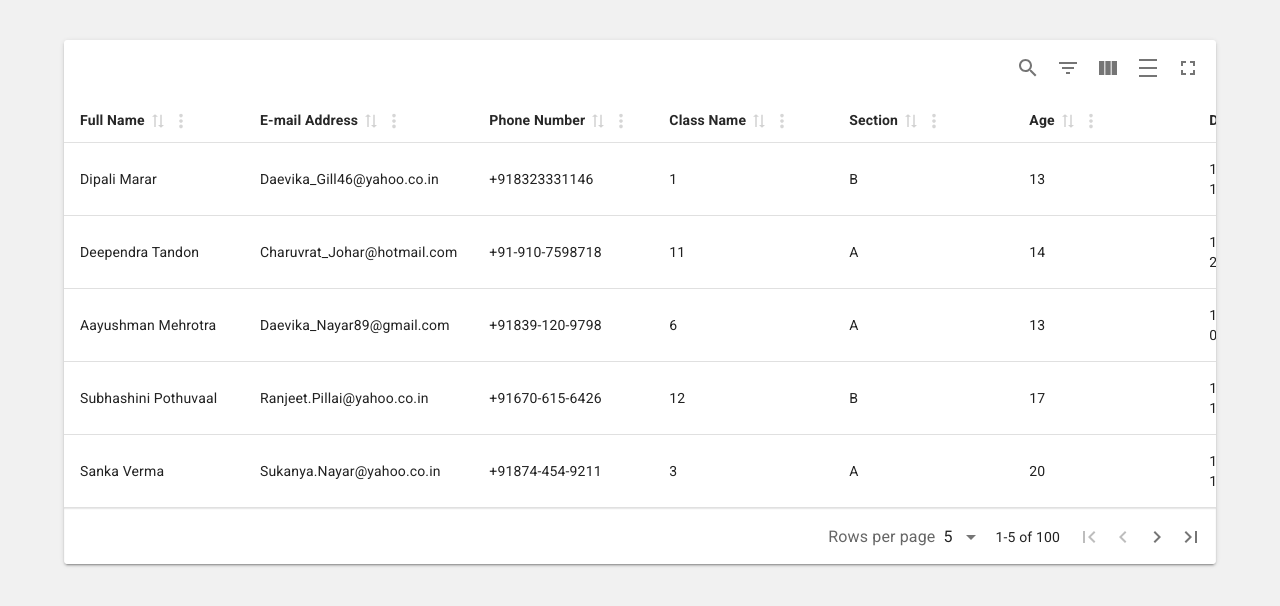
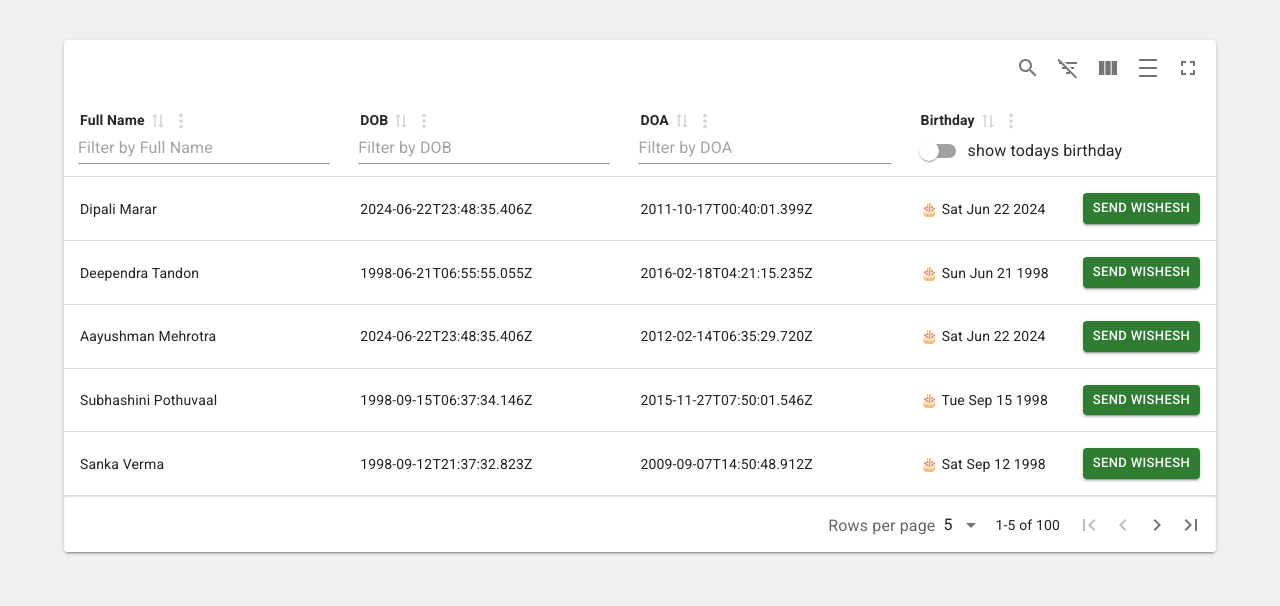
Before and after one commit to toofaniCoder/react-material-table, a React (Vite) app: page / in a window 1280 px wide. Shown: the top 606 px of the page. Built offline with nearby package versions, Linux system fonts and the light colour scheme; a web font is replaced by a local one.

Commit message:
add custom column filter component

```diff
--- a/src/App.jsx
+++ b/src/App.jsx
@@ -1,5 +1,13 @@
 import { useMemo } from "react";
-import { Container } from "@mui/material";
+import {
+  Button,
+  Container,
+  FormControl,
+  FormControlLabel,
+  FormGroup,
+  Stack,
+  Switch,
+} from "@mui/material";
 import "./App.css";
 
 import {
@@ -18,29 +26,29 @@ function App() {
         accessorKey: "name",
         header: "Full Name",
       },
-      {
-        accessorKey: "email",
-        header: "E-mail Address",
-      },
-      {
-        accessorKey: "phone",
-        header: "Phone Number",
-      },
+      // {
+      //   accessorKey: "email",
+      //   header: "E-mail Address",
+      // },
+      // {
+      //   accessorKey: "phone",
+      //   header: "Phone Number",
+      // },
 
-      {
-        accessorKey: "standard",
-        header: "Class Name",
-      },
+      // {
+      //   accessorKey: "standard",
+      //   header: "Class Name",
+      // },
 
-      {
-        accessorKey: "section",
-        header: "Section",
-      },
+      // {
+      //   accessorKey: "section",
+      //   header: "Section",
+      // },
 
-      {
-        accessorKey: "age",
-        header: "Age",
-      },
+      // {
+      //   accessorKey: "age",
+      //   header: "Age",
+      // },
       {
         accessorKey: "date_of_birth",
         header: "DOB",
@@ -50,24 +58,47 @@ function App() {
         accessorKey: "date_of_admission",
         header: "DOA",
       },
-
       {
-        accessorKey: "address.pincode",
-        header: "Postal Code",
+        size:200,
+        accessorFn: (row) => new Date(row.date_of_birth).toDateString(),
+        id: "birthday",
+        header: "Birthday",
+        Cell: ({ cell }) => (
+          <Stack spacing={2} direction={"row"} alignItems={"center"} justifyContent={"space-between"}>
+            <span>🎂 {cell.getValue()}</span>
+            <Button color="success"  variant="contained" size="small">
+              send wishesh
+            </Button>
+          </Stack>
+        ),
+        Filter: ({ column }) => (
+          <FormControlLabel
+            control={<Switch />}
+            label="show todays birthday"
+            onChange={(e) => column.setFilterValue(e.target.checked)}
+          />
+        ),
+        filterFn: (row, id, filterValue) =>
+          filterValue ? row.getValue(id) === new Date().toDateString() : null,
       },
 
-      {
-        accessorKey: "address.city",
-        header: "City Name",
-      },
-      {
-        accessorKey: "address.street",
-        header: "Street Address",
-      },
-      {
-        accessorKey:"address.state",
-        header:"State Name"
-      }
+      // {
+      //   accessorKey: "address.pincode",
+      //   header: "Postal Code",
+      // },
+
+      // {
+      //   accessorKey: "address.city",
+      //   header: "City Name",
+      // },
+      // {
+      //   accessorKey: "address.street",
+      //   header: "Street Address",
+      // },
+      // {
+      //   accessorKey:"address.state",
+      //   header:"State Name"
+      // }
     ],
     []
   );
@@ -75,9 +106,12 @@ function App() {
   const table = useMaterialReactTable({
     columns,
     data: STUDENTS,
-    initialState: { pagination: { pageSize: 5, pageIndex: 0 } },
+    initialState: {
+      showColumnFilters: true,
+      pagination: { pageSize: 5, pageIndex: 0 },
+    },
   });
-
+  console.log(table.getState().columnFilters);
   return (
     <Container sx={{ py: 5 }}>
       <MaterialReactTable table={table} />
--- a/src/students.json
+++ b/src/students.json
@@ -7,7 +7,7 @@
     "standard": 1,
     "section": "B",
     "age": 13,
-    "date_of_birth": "1995-11-17T00:08:59.890Z",
+    "date_of_birth": "2024-06-22T23:48:35.406Z",
     "date_of_admission": "2011-10-17T00:40:01.399Z",
     "address": {
       "pincode": "714 689",
@@ -41,7 +41,7 @@
     "standard": 6,
     "section": "A",
     "age": 13,
-    "date_of_birth": "1998-11-04T00:31:31.091Z",
+    "date_of_birth": "2024-06-22T23:48:35.406Z",
     "date_of_admission": "2012-02-14T06:35:29.720Z",
     "address": {
       "pincode": "821 034",
```
